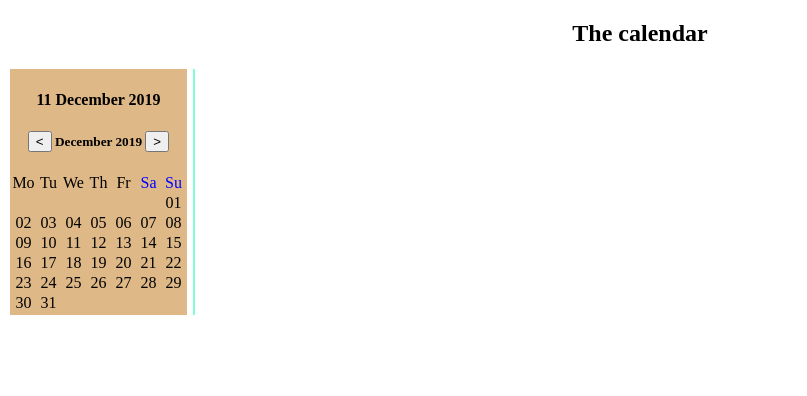
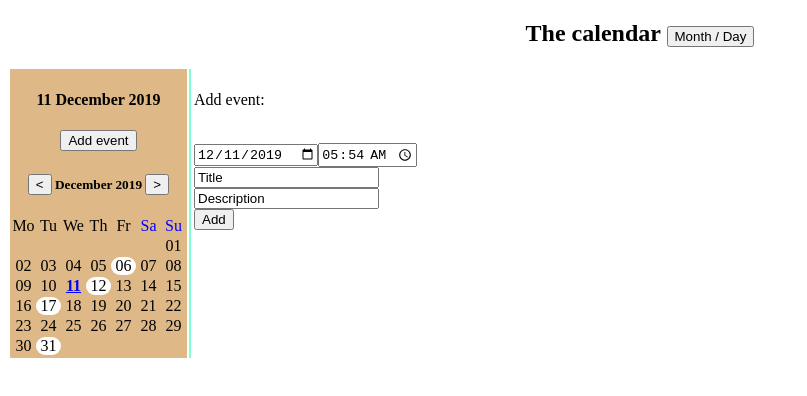
Before and after one commit to evssh/Calendar-on-Angular, an Angular app: page / in a window 1280 px wide. Shown: the top 396 px of the page, without its empty margins (0-807 px from the left). Built offline with nearby package versions, Linux system fonts and the light colour scheme.

Commit message:
add pain event in month add change month/day

```diff
--- a/src/app/app.component.html
+++ b/src/app/app.component.html
@@ -1,30 +1,39 @@
-<h2 style="text-align: center">The calendar</h2>
+<h2 style="text-align: center">The calendar
+  <button (click)="viewMonth = !viewMonth">Month / Day</button>
+</h2>
+
 <table style="align-self: baseline">
   <tr style="vertical-align: 10px;" >
     <td style="background: burlywood;">
 
       <app-view
         (onSelectDay)= "chooseDate($event)"
+        (viewOnOff)="changeView($event)"
         [eventsMy]="events"
+        [onOff]="viewMonth"
       ></app-view>
 
     </td>
-  <td>
 
-    <app-add-event
-      [day]="selectDay"
-    ></app-add-event>
-
-  </td>
     <td style="background: aquamarine; align-self: baseline">
 
       <app-day
         [day]="selectDay"
-        [eventsMy]="events" >
+        [eventsMy]="events"
+        [onOffD]="viewMonth"
+      >
 <!--        *ngFor="let evnt of events"-->
 <!--        [eventElement] = evnt-->
       </app-day>
 
     </td>
+
+    <td>
+
+      <app-add-event
+        [day]="selectDay"
+      ></app-add-event>
+
+    </td>
   </tr>
 </table>
--- a/src/app/app.component.ts
+++ b/src/app/app.component.ts
@@ -13,16 +13,27 @@ export interface EventMy {
   styleUrls: ['./app.component.scss']
 })
 export class AppComponent {
-  selectDay: Date
+  public viewMonth = true
+  selectDay: Date = new Date()
   events: EventMy[] = [
-    {date: new Date(new Date().setHours(0)), title: 'Sleep', text: 'I need sleep', id: 1},
-    {date: new Date(), title: 'Coding', text: 'Just do it!', id: 2},
-    {date: new Date('December 17, 2019 23:00:00'), title: 'Dead line', text: 'work is end', id: 3},
-  ]
-
+    // {date: new Date(new Date().setHours(0)), title: 'Sleep', text: 'I need sleep', id: 1},
+    // {date: new Date(), title: 'Coding', text: 'Just do it!', id: 2},
+    {date: new Date('December 6, 2019 20:20:23'),
+      title: 'Start coding', text: 'lazy ass', id: 1},
+    {date: new Date('December 12, 2019 06:05:32'),
+      title: 'Morning?', text: 'goof morning!', id: 2},
+    {date: new Date('December 12, 2019 23:05:45'),
+      title: 'Real?', text: 'no bad', id: 3},
+    {date: new Date('December 17, 2019 23:59:59'),
+      title: 'Dead line', text: 'just do it!', id: 4},
+    {date: new Date('December 31, 2019 23:59:59'),
+      title: 'New Year!', text: 'happy New Year 2020 are welcome!', id: 5},
+  ];
   chooseDate(date) {
     this.selectDay = new Date(date)
-    console.log('select day: ', this.selectDay)
-    //console.log(this.events)
+    // console.log('select day: ', this.selectDay);
+  }
+  changeView(onOf) {
+    this.viewMonth = onOf
   }
 }
--- a/src/app/day/day.component.html
+++ b/src/app/day/day.component.html
@@ -1,9 +1,10 @@
-<div style="padding-left: 1px; padding-bottom: 0px; width: 400px;"  *ngIf="day" >
+<div style="padding-left: 1px; padding-bottom: 0px; width: 400px;"  *ngIf="!onOffD && day" >
 
   <h5>
     <button (click)="onClickLeft()"><</button>
-    {{day | date: 'd MMMM'}}
+    {{day | date: 'd MMMM yyyy'}}
     <button (click)="onClickRight()">></button>
+    <button style="float: right;">Add event</button>
   </h5>
 
 <!--  <button (click)="eventInDay()">?</button>-->
@@ -17,7 +18,7 @@
 <!--    </tr>-->
 <!--  </table>-->
 
-  <table style="font-size: 14px">
+  <table style="font-size: 12px">
     <th>Time</th>
     <th>Title</th>
     <th>Text</th>
--- a/src/app/day/day.component.ts
+++ b/src/app/day/day.component.ts
@@ -10,7 +10,7 @@ export class DayComponent implements OnInit, OnChanges {
 
   @Input() day
   @Input() eventsMy: EventMy[]
-  // @Input() eventElement: EventMy
+  @Input() onOffD: boolean
 
   hours: Array<number> = []
   tempArrEvent: EventMy[]
--- a/src/app/view/view.component.html
+++ b/src/app/view/view.component.html
@@ -1,5 +1,6 @@
-<div [class.main]="today">
+<div [class.main]="today" *ngIf="onOff">
   <h4>{{today | date: 'd MMMM yyyy'}}</h4>
+  <h4><button>Add event</button></h4>
   <h5>
     <button (click)="onClickLeft()"><</button>
     {{monthView | date: 'MMMM yyyy'}}
@@ -15,5 +16,17 @@
   <div [class.cell]="today"
        (click)="onClick($event)"
        *ngFor="let cell of tempArr">
-    <div *ngIf="cell!=' '">{{cell | date:'dd'}}</div></div>
+    <div *ngIf="cell!=' '"
+         [ngStyle]="{
+          color: painToday(cell | date:'dd')? 'blue':'black',
+          fontWeight: painToday(cell | date:'dd')? 'bold':'',
+          textDecoration: painToday(cell | date:'dd')? 'underline':'',
+          borderRadius: '10px',
+          background: paintEvent(cell | date:'dd')? 'white':'burlywood',
+          cursor: paintEvent(cell | date:'dd')? 'pointer':'default'
+         }">
+      {{cell | date:'dd'}}
+    </div>
+
+  </div>
 </div>
--- a/src/app/view/view.component.scss
+++ b/src/app/view/view.component.scss
@@ -14,4 +14,5 @@
   width: 25px;
   float: left;
   color: blue;
+  cursor: default;
 }
--- a/src/app/view/view.component.ts
+++ b/src/app/view/view.component.ts
@@ -9,8 +9,10 @@ import {EventMy} from "../app.component";
 export class ViewComponent implements OnInit {
 
   @Input() eventsMy: EventMy[]
+  @Input() onOff: boolean
 
   @Output() onSelectDay: EventEmitter<Date> = new EventEmitter<Date>()
+  @Output() viewOnOff: EventEmitter<boolean> = new EventEmitter<boolean>()
 
   firstDay: Date
   tempArr: Array<any>
@@ -18,19 +20,30 @@ export class ViewComponent implements OnInit {
   monthView: Date
   selectDay: Date
   today = new Date()
-  flagToday: number
 
   constructor() { }
   ngOnInit() {
     this.refresh()
-    this.flagToday = this.today.getDate()
-    console.log('flag:', this.flagToday)
+  }
+
+  paintEvent(day){
+    for (let i = 0; i < this.eventsMy.length; i++) {
+      if ((this.eventsMy[i].date.getMonth() == this.theMonth) &&
+        (this.eventsMy[i].date.getDate() == +day))
+        return true
+    }
+  }
+  painToday(day){
+    let temp = new Date()
+    let tempDay = temp.getDate()
+    if (+day == tempDay && this.monthView.getMonth() == temp.getMonth()) return true
   }
   onClick(event) {
-    if (event.target.innerText != '') {
+    if (event.target.innerText != '' && event.target.innerText != ' ' && event.target.innerText != '*') {
       this.selectDay = new Date(this.monthView.getFullYear(),
                                   this.monthView.getMonth(), event.target.innerText)
       this.onSelectDay.emit(this.selectDay)
+      this.viewOnOff.emit(!this.onOff)
     }
   }
   onClickLeft() {
```
